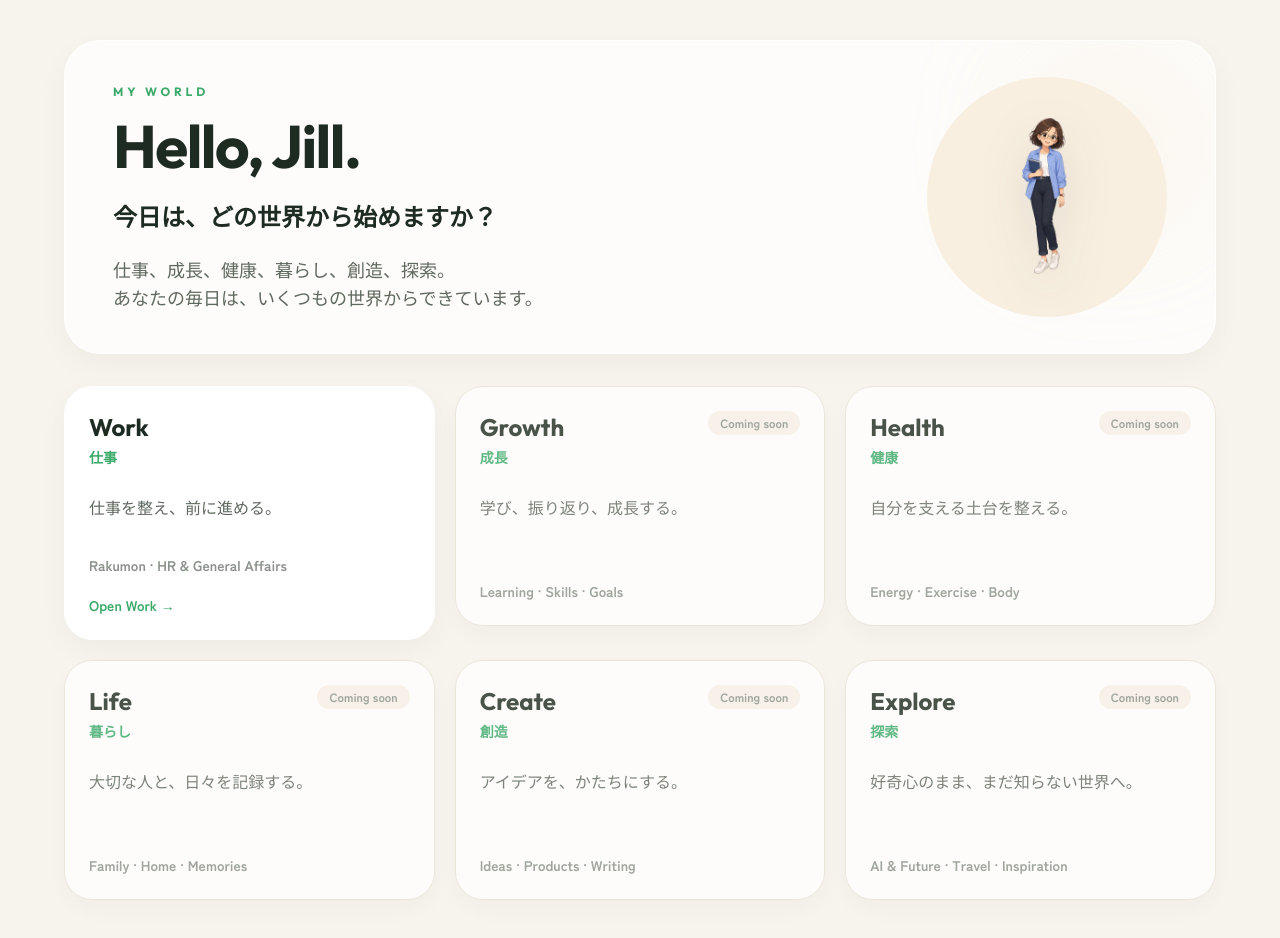
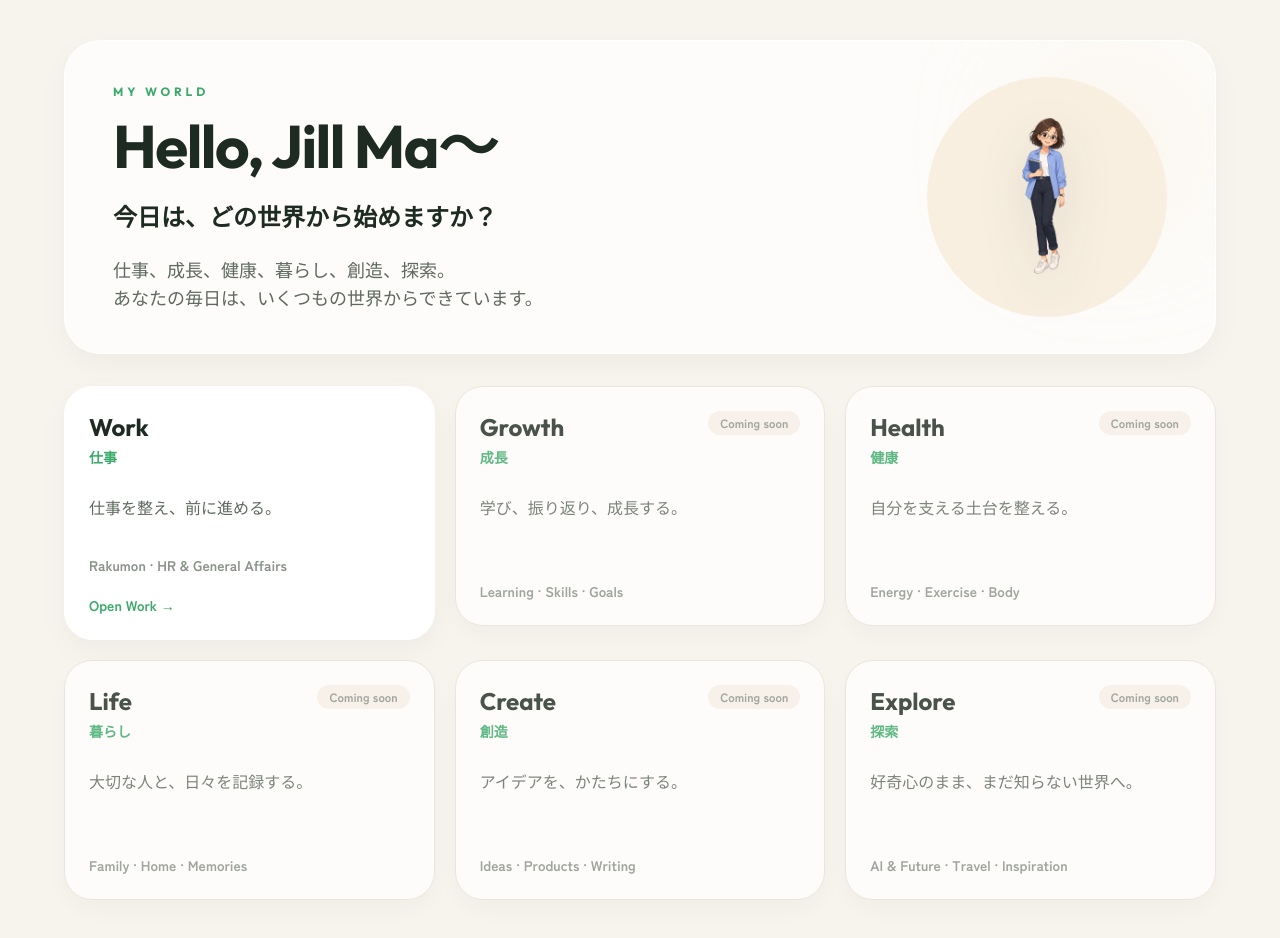
Before and after one commit to jillma215-boop/meeting-workspace, a Next.js app: page /my-world in a window 1280 px wide. Built offline with nearby package versions, Linux system fonts and the light colour scheme.

Commit message:
Update My World greeting

```diff
--- a/app/my-world/page.tsx
+++ b/app/my-world/page.tsx
@@ -56,7 +56,7 @@ export default function MyWorldPage() {
           <div className="relative grid items-center gap-8 lg:grid-cols-[minmax(0,1fr)_16rem]">
             <div className="max-w-3xl">
               <p className="font-outfit text-xs font-bold uppercase tracking-[0.32em] text-rakumon-green">My World</p>
-              <h1 className="mt-4 font-outfit text-5xl font-bold tracking-tight md:text-6xl">Hello, Jill.</h1>
+              <h1 className="mt-4 font-outfit text-5xl font-bold tracking-tight md:text-6xl">Hello, Jill Ma～</h1>
               <p className="mt-5 text-2xl font-bold leading-relaxed">今日は、どの世界から始めますか？</p>
               <p className="mt-5 max-w-2xl whitespace-pre-line text-base leading-8 text-rakumon-body md:text-lg">
                 仕事、成長、健康、暮らし、創造、探索。{`\n`}あなたの毎日は、いくつもの世界からできています。
```
